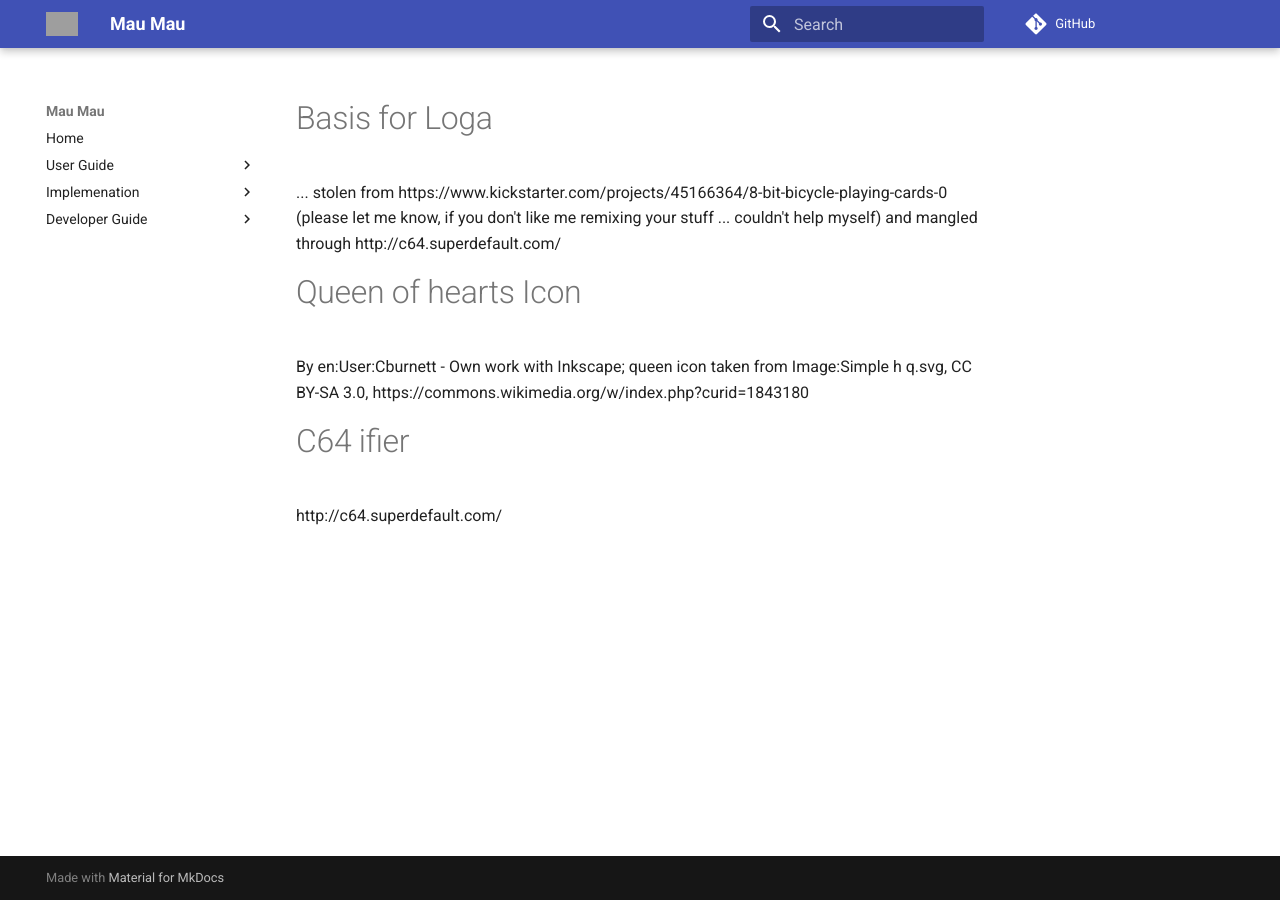
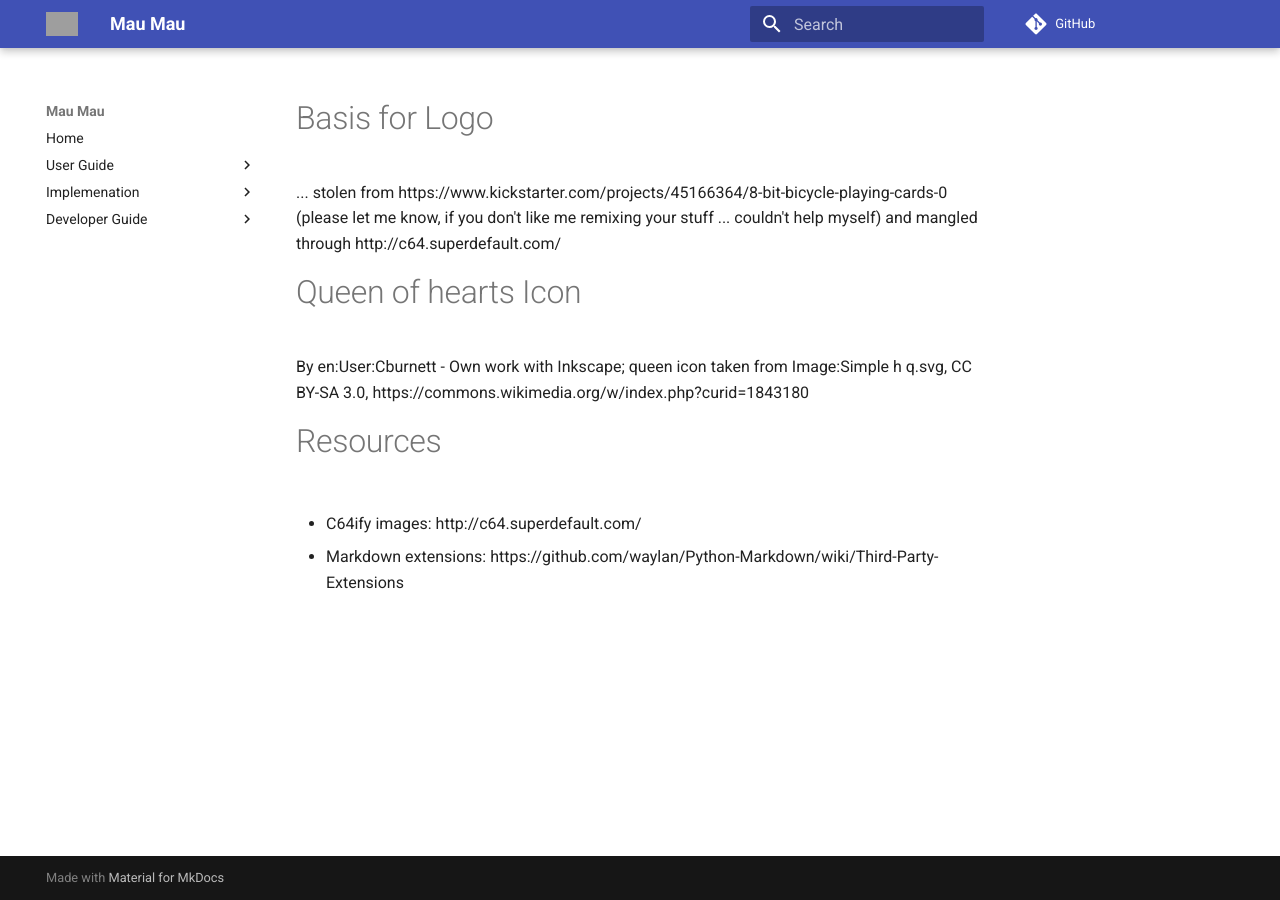
Before and after one commit to obestwalter/mau-mau, an MkDocs documentation site: the page built from docs/_resources/README.md, in a window 1280 px wide. Built offline with MkDocs 1.6.1 and Material for MkDocs 9.7.7, drawn with Linux system fonts in a browser that asks for light colours; comment, search, counter and statistics services are not loaded; old or Windows-style settings are respelled for this version of MkDocs; grey boxes are pictures that could not be loaded.

Commit message:
typos, org

```diff
--- a/docs/_resources/README.md
+++ b/docs/_resources/README.md
@@ -1,4 +1,4 @@
-# Basis for Loga
+# Basis for Logo
 
 ... stolen from https://www.kickstarter.com/projects/45166364/8-bit-bicycle-playing-cards-0 (please let me know, if you don't like me remixing your stuff ... couldn't help myself) and mangled through http://c64.superdefault.com/
 
@@ -6,6 +6,8 @@
 
 By en:User:Cburnett - Own work with Inkscape; queen icon taken from Image:Simple h q.svg, CC BY-SA 3.0, https://commons.wikimedia.org/w/index.php?curid=1843180
 
-# C64 ifier
+# Resources
 
-http://c64.superdefault.com/
+* C64ify images: http://c64.superdefault.com/
+
+* Markdown extensions: https://github.com/waylan/Python-Markdown/wiki/Third-Party-Extensions
```
